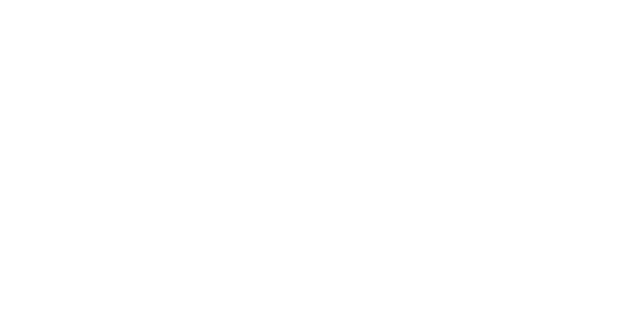
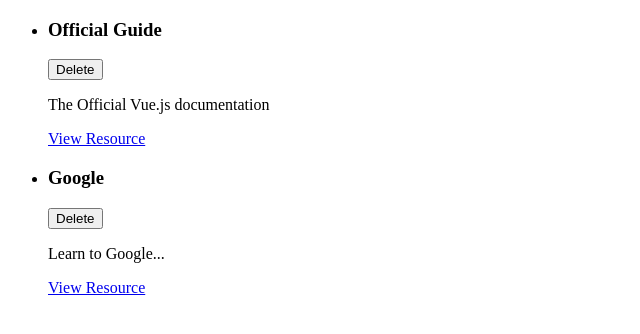
Before and after one commit to walersallheart/vue-course, a Vue app in the folder Section 10 The Learning Resources App/: page / in a window 1280 px wide. Shown: the top 334 px of the page, without its empty margins (0-640 px from the left). Built offline with nearby package versions, Linux system fonts and the light colour scheme.

Commit message:
128 First Components and Props.

```diff
--- a/Section 10 The Learning Resources App/src/App.vue
+++ b/Section 10 The Learning Resources App/src/App.vue
@@ -1,9 +1,22 @@
 <template>
-    <ul></ul>
+    <ul>
+        <learning-resource
+            v-for="res in storedResources"
+            :key="res.id"
+            :title="res.title"
+            :description="res.description"
+            :link="res.link"
+        ></learning-resource>
+    </ul>
 </template>
 
 <script>
+import LearningResource from './components/learning-resources/LearningResource';
+
 export default {
+    components:{
+        LearningResource
+    },
     data() {
         return {
             storedResources: [
--- /dev/null
+++ b/Section 10 The Learning Resources App/src/components/learning-resources/LearningResource.vue
@@ -0,0 +1,20 @@
+<template>
+    <li>
+        <div>
+            <header>
+                <h3>{{ title }}</h3>
+                <button>Delete</button>
+            </header>
+        </div>
+        <p>{{ description }}</p>
+        <nav>
+            <a :href="link">View Resource</a>
+        </nav>
+    </li>
+</template>
+
+<script>
+export default {
+    props: ['title', 'description', 'link']
+}
+</script>
--- a/Section 10 The Learning Resources App/src/main.js
+++ b/Section 10 The Learning Resources App/src/main.js
@@ -1,3 +1,4 @@
 import { createApp } from 'vue';
+import App from './App.vue';
 
-createApp({}).mount('#app');
+createApp(App).mount('#app');
```
